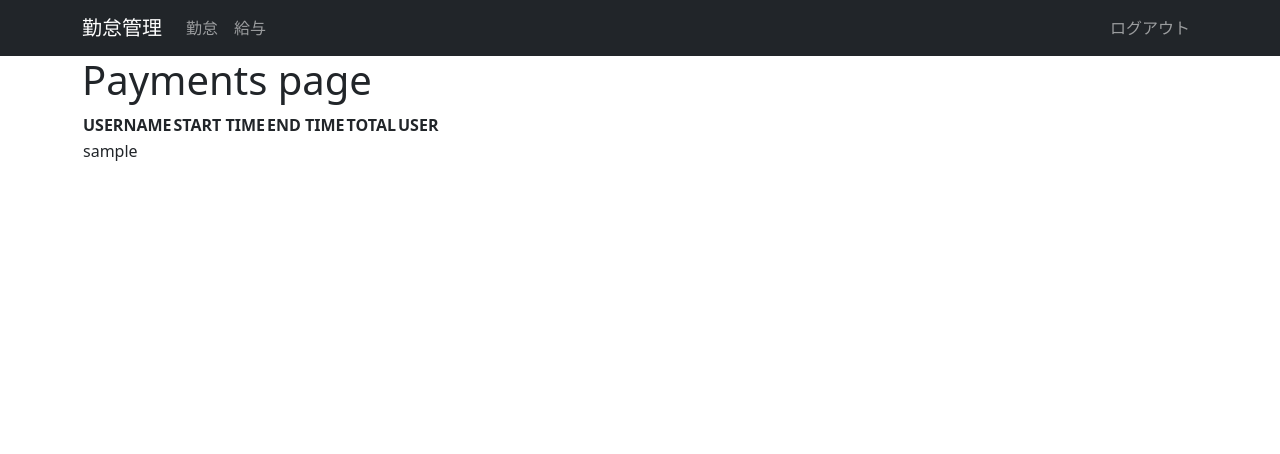
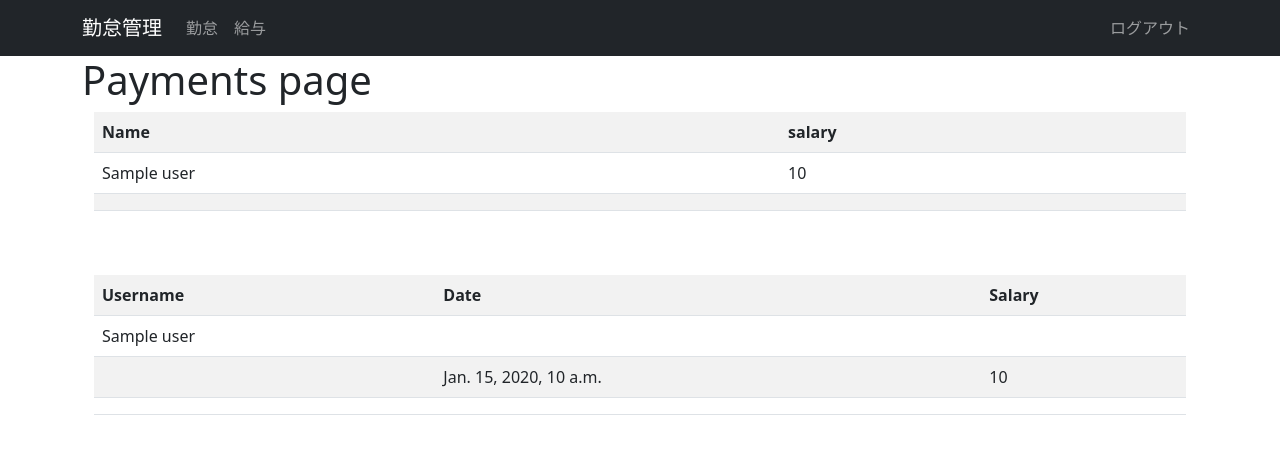
Before and after one commit to Hikaru1656/easy_kintai, a Django app: template attendance/templates/attendance/payments.html in a window 1280 px wide. Shown: the top 454 px of the page. Run offline with Django 4.2, Linux system fonts and the light colour scheme; a user stored in the database is signed in; tables that the repository leaves empty hold one stand-in row (values such as "Sample post"); the template is opened without the code that fills it: most values are stand-ins (such as "Sample title", 1, 10 or a date in 2020); some libraries are stand-ins or nearby versions.

Commit message:
バグ修正

```diff
--- a/attendance/middleware/auth.py
+++ b/attendance/middleware/auth.py
@@ -5,6 +5,14 @@ class AuthMiddleware(MiddlewareMixin):
     def process_response(self, request, response):
         if request.path == '/accounts/signup/' and not request.user.is_authenticated :
             pass
+        elif request.path == '/accounts/password/reset/' and not request.user.is_authenticated :
+            pass
+        elif request.path == '/accounts/password/reset/done' and not request.user.is_authenticated :
+            pass
+        elif request.path == '/accounts/password/reset/' and not request.user.is_authenticated :
+            pass
+        elif request.path == '/accounts/confirm-email/' and not request.user.is_authenticated :
+            pass
         elif request.path != '/accounts/login/' and not request.user.is_authenticated :
             return HttpResponseRedirect('/accounts/login/')
         return response
--- a/attendance/models.py
+++ b/attendance/models.py
@@ -20,7 +20,7 @@ class Attend(models.Model):
 
     def get_totaltime(start, end):
         total = end-start
-        total = total.seconds//60  #分に変換
+        total = total//60  #分に変換
         return total
 
     def get_salary(time, pay_per_hour):
--- a/attendance/templates/attendance/base.html
+++ b/attendance/templates/attendance/base.html
@@ -27,7 +27,7 @@
 
             <ul class="navbar-nav">
                 <li class="nav-item">
-                    <a class="nav-link" href="/accounts/signin/">ログアウト</a>
+                    <a class="nav-link" href="/accounts/logout/">ログアウト</a>
                 </li>
             </ul>
 
--- a/attendance/templates/attendance/payments.html
+++ b/attendance/templates/attendance/payments.html
@@ -4,24 +4,56 @@
 {% block body_block %}
   <body>
     <h1>Payments page</h1>
-    <table>
+    <div class="container">
+      <div class="table-responsive">
+        <table class="table table-striped">
           <tr>
-        <th>USERNAME</th>
-        <th>START TIME</th>
-        <th>END TIME</th>
-        <th>TOTAL</th>
-        <th>USER</th>
+            <th>Name</th>
+            <th>salary</th>
           </tr>
-    {% for item in username %}
+          {% for user, salary in salary_logs.items %}
           <tr>
-      <td>{{item.username }}</td>
+            <td>{{ user }}</td>
+            <td>{{ salary }}</td>
+          </tr>
+          <tr>
             <td></td>
+            <td></td>
+          </tr>
+          {% endfor %}
+        </table>
+      </div>
+      <br>
+      <br>
+      <div class="table-responsive">
+        <table class="table table-striped">
+          <tr>
+            <th>Username</th>
+            <th>Date</th>
+            <th>Salary</th>
+          </tr>
+        {% for user, logs in payments_logs.items %}
+          <tr>
+            <td>{{ user }}</td>
+            <td></td>
+            <td></td>
+          </tr>
+          {% for log in logs %}
+            <tr>
+              <td></td>
+              <td>{{ log.date }}</td>
+              <td>{{ log.salary }}</td>
+            </tr>
+          {% endfor %}
+          <tr>
             <td></td>
             <td></td>
             <td></td>
           </tr>
         {% endfor %}
         </table>
+      </div>
+    </div>
 {% endblock %}
 
     <a href="/owner/attends">attendsへ</a>
```
Also changed, not shown: attendance/views.py (+34 -16 lines), easy_kintai/settings.py (+4 -4 lines), db.sqlite3. Lines whose indentation alone changed are shown as unchanged.
